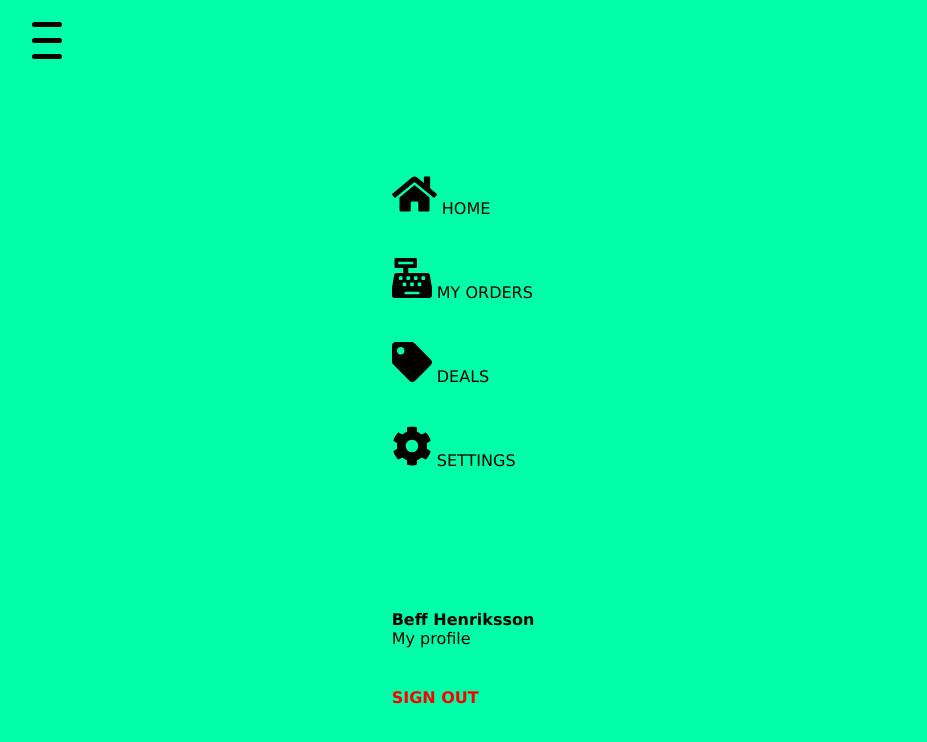
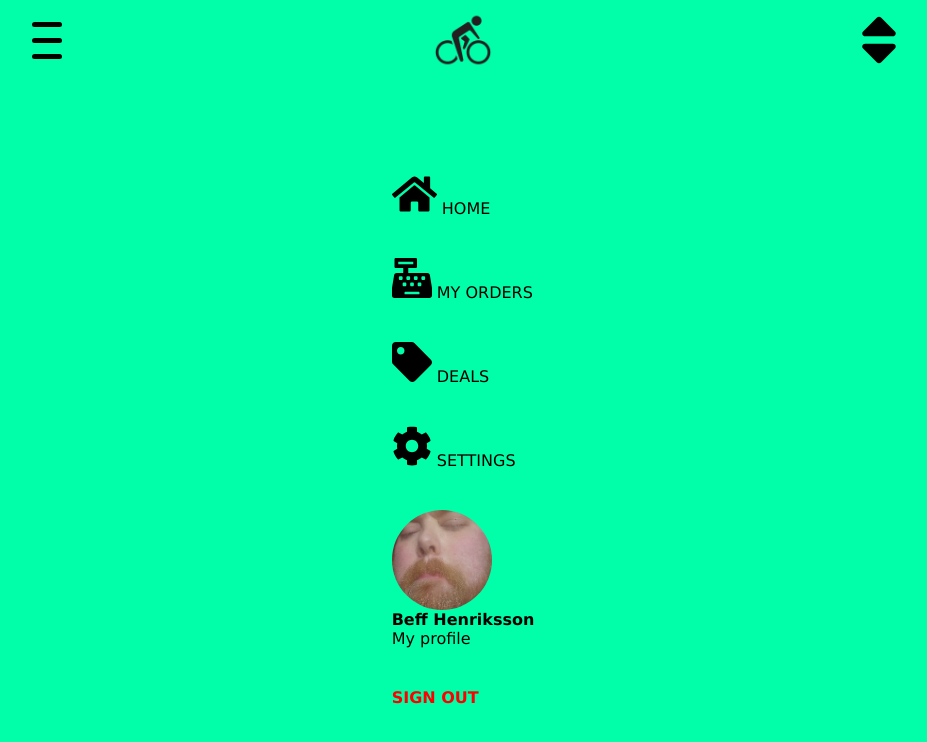
Before and after one commit to XolyExperience/ImAFoodie, a plain HTML site: page index.html in a window 1280 px wide. Both pictures are taken after a click on the element 224 px from the left and 40 px from the top of the page. Shown: the whole page, without its empty margins (177-1104 px from the left). Drawn offline with Linux system fonts and the light colour scheme; no server answers.

Commit message:
image path fix

```diff
--- a/css/style.css
+++ b/css/style.css
@@ -86,7 +86,7 @@ body {
 .menuRow .logo {
     width: 60px;
     height: 60px;
-    background-image: url(./resourses/logo.png);
+    background-image: url(../resourses/logo.png);
     background-position: center;
     background-repeat: no-repeat;
     background-size: cover;
@@ -95,7 +95,7 @@ body {
 .menuRow .sort-btn {
     width: 60px;
     height: 60px;
-    background-image: url(./resourses/sort.svg);
+    background-image: url(../resourses/sort.svg);
     background-position: center;
     background-repeat: no-repeat;
     background-size: contain;
@@ -134,7 +134,7 @@ li {
 .userImage {
     width: 100px;
     height: 100px;
-    background-image: url(./resourses/userImage.JPG);
+    background-image: url(../resourses/userImage.JPG);
     background-position: center;
     background-repeat: no-repeat;
     background-size: cover;
```
